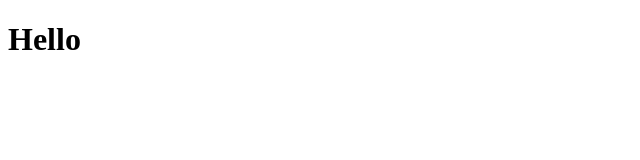
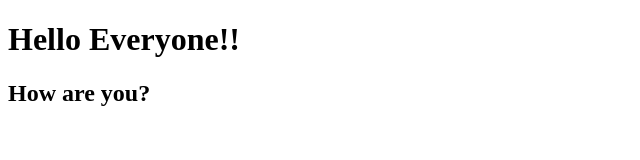
Before and after one commit to Juhair/Practice, a plain HTML site: page index.html in a window 1280 px wide. Shown: the whole page, without its empty margins (0-640 px from the left). Drawn offline with Linux system fonts and the light colour scheme.

Commit message:
1st update

```diff
--- a/index.html
+++ b/index.html
@@ -4,9 +4,10 @@
     <meta charset="UTF-8">
     <meta http-equiv="X-UA-Compatible" content="IE=edge">
     <meta name="viewport" content="width=device-width, initial-scale=1.0">
-    <title>Document</title>
+    <title>Home</title>
 </head>
 <body>
-    <h1>Hello</h1>
+    <h1>Hello Everyone!!</h1>
+    <h2>How are you?</h2>
 </body>
 </html>
```
